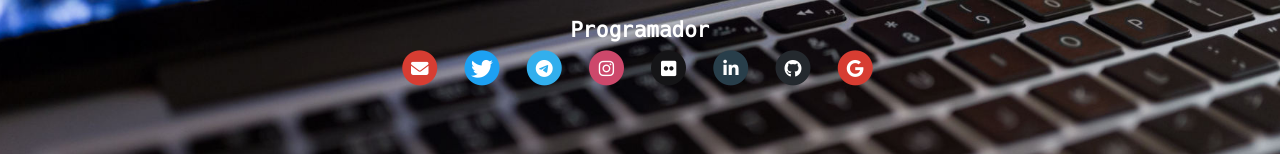
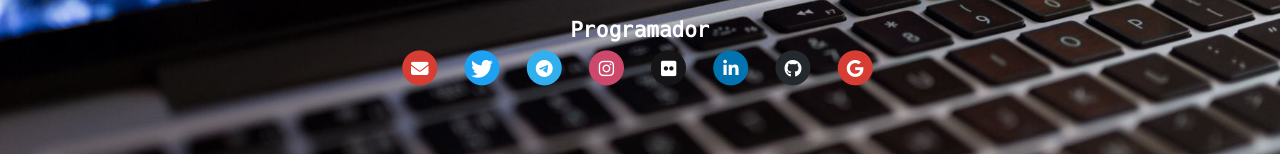
Before and after one commit to JoseBahamonde/web, a website: page src/index.html in a window 1280 px wide. Shown: the part 416-570 px from the top of the page. Drawn offline with nearby package versions, Linux system fonts and the light colour scheme; files that its build step writes are made by us from their sources.

Commit message:
fix: Now linkedin icon has the same color as the official one

```diff
--- a/src/styles/common.css
+++ b/src/styles/common.css
@@ -72,7 +72,7 @@ header {
 }
 
 .social-icon-linkedin {
-	color: #283e4a;
+	color: #0073b0;
 }
 
 .social-icon-instagram {
```
